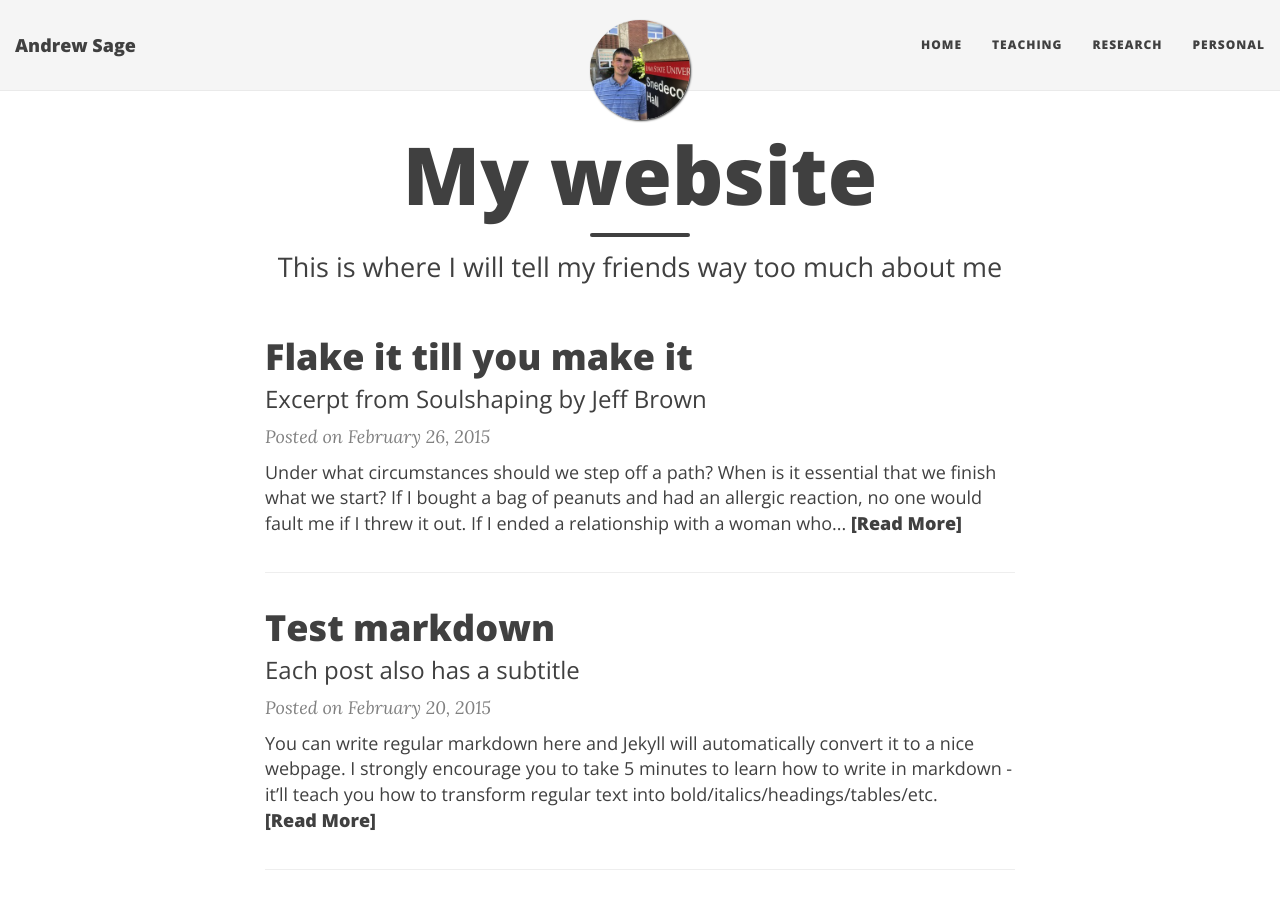
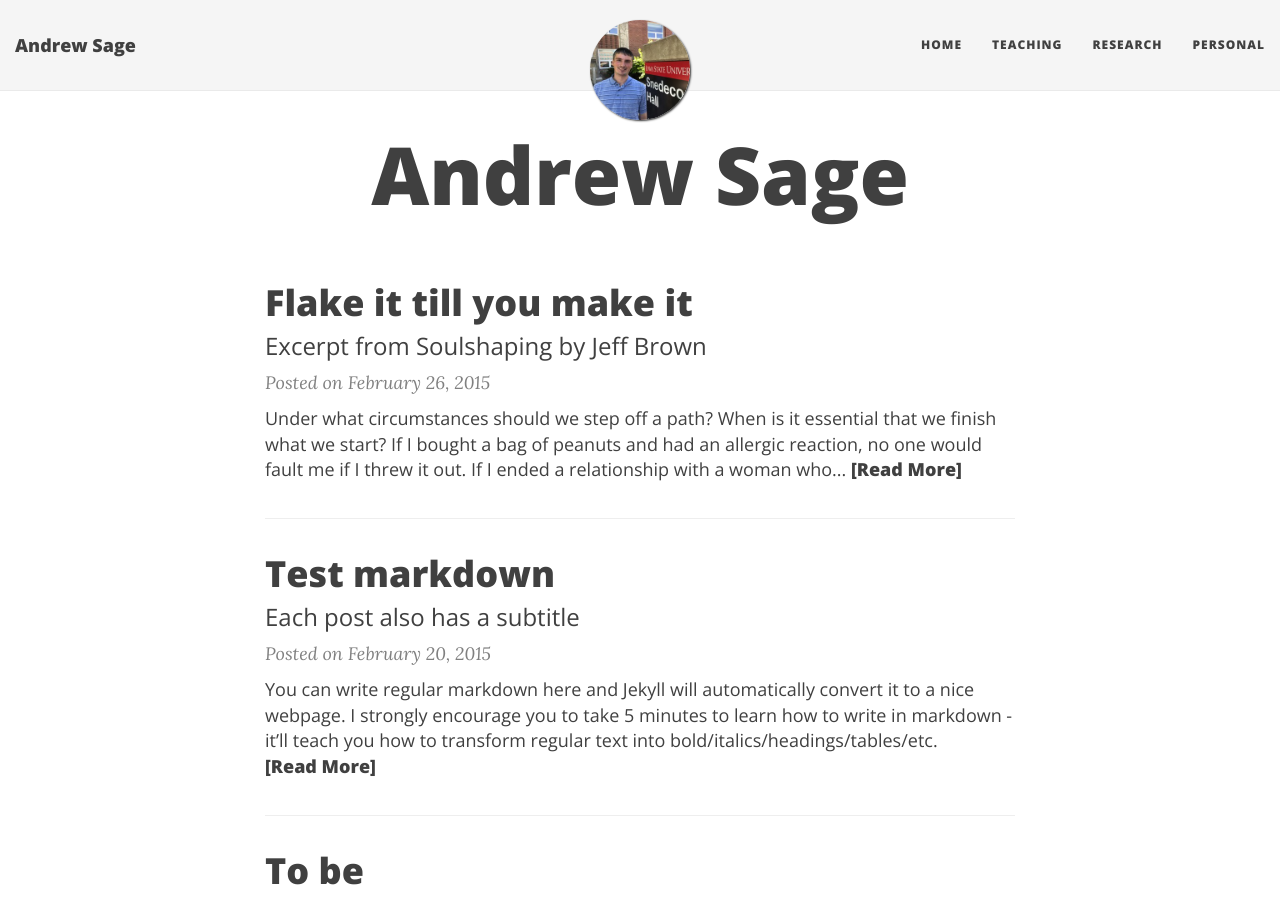
Before and after one commit to AndrewjSage/andrewjsage.github.io, a Jekyll site: the page built from index.html, in a window 1280 px wide and 900 px high. Built offline with Jekyll 4.4.1, drawn with Linux system fonts in a browser that asks for light colours; nearby versions of some CDN libraries; the list of posts is cut into pages by our own code.

Commit message:
changed index

```diff
--- a/index.html
+++ b/index.html
@@ -1,8 +1,6 @@
 ---
 layout: page
-title: My website
-subtitle: This is where I will tell my friends way too much about me
-use-site-title: true
+title: Andrew Sage
 ---
 
 <div class="posts-list">
```
